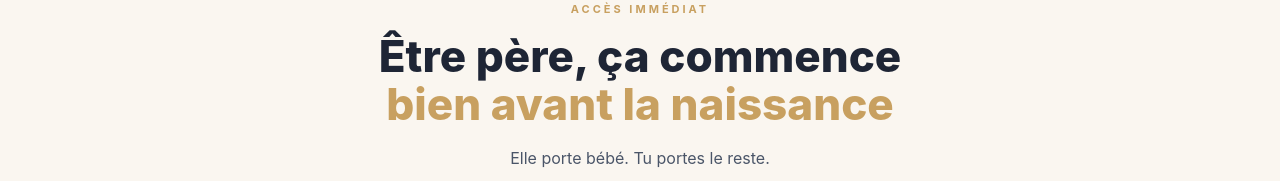
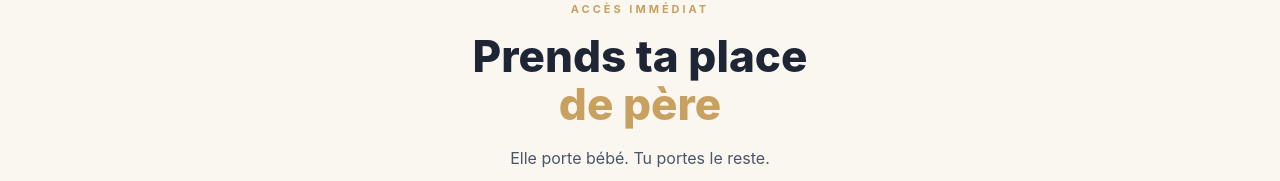
Before and after one commit to Julproject/dadup, a Next.js app: page / in a window 1280 px wide. Shown: the part 2324-2505 px from the top of the page. Built offline with nearby package versions, Linux system fonts and the light colour scheme.

Commit message:
Update page.tsx

```diff
--- a/app/page.tsx
+++ b/app/page.tsx
@@ -256,7 +256,7 @@ export default function Home() {
         <div style={{maxWidth:'600px', margin:'0 auto'}}>
           <p style={{color:C.gold, fontSize:'11px', fontWeight:700, letterSpacing:'3px', textTransform:'uppercase' as const, margin:'0 0 16px'}}>Accès immédiat</p>
           <h2 style={{color:C.dark, fontSize:'44px', fontWeight:800, margin:'0 0 16px', lineHeight:1.1}}>
-            Être père, ça commence<br/><span style={{color:C.gold}}>bien avant la naissance</span>
+            Prends ta place<br/><span style={{color:C.gold}}>de père</span>
           </h2>
           <p style={{color:C.text, fontSize:'16px', margin:'0 0 32px', lineHeight:1.7}}>
             Elle porte bébé. Tu portes le reste.
```
